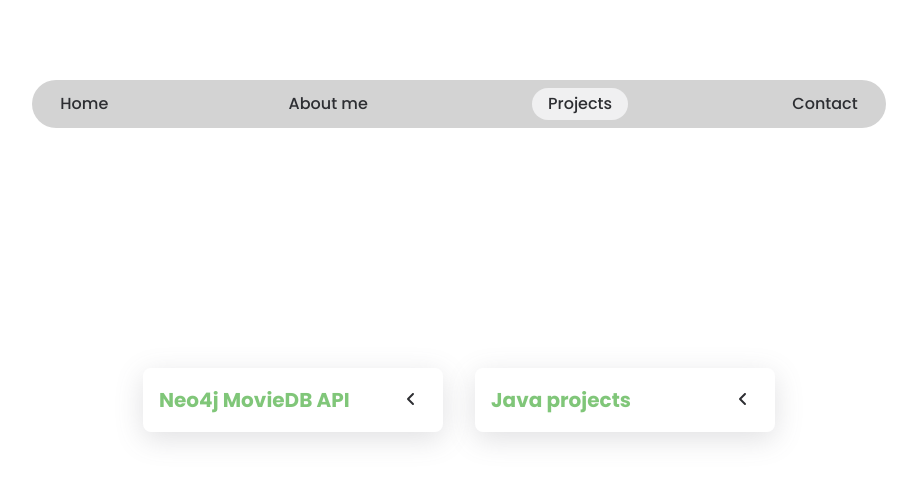
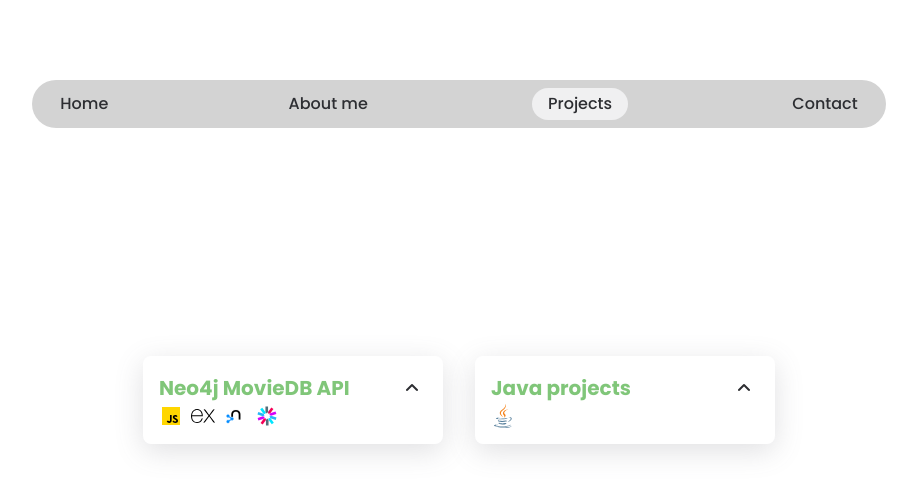
Before and after one commit to BartoszBrodowski/old-portfolio, a React (Vite) app: page /#/projects in a window 1280 px wide. Shown: the top 494 px of the page, without its empty margins (181-1098 px from the left). Built offline with nearby package versions, Linux system fonts and the light colour scheme.

Commit message:
Fix project card animation, Add techstack to projects

```diff
--- a/src/components/Projects/ProjectCard.tsx
+++ b/src/components/Projects/ProjectCard.tsx
@@ -12,6 +12,7 @@ type ProjectCardProps = {
   setClickedId: (id: number) => void;
   id: number;
   clickedId: number;
+  techStack: string[];
 };
 
 const ProjectCard: React.FC<ProjectCardProps> = ({
@@ -22,6 +23,7 @@ const ProjectCard: React.FC<ProjectCardProps> = ({
   setClickedId,
   id,
   clickedId,
+  techStack,
 }) => {
   const handleClick = () => {
     if (isClicked && clickedId === id) {
@@ -34,44 +36,58 @@ const ProjectCard: React.FC<ProjectCardProps> = ({
     <motion.div
       transition={{ layout: { duration: durationTime, type: "spring" } }}
       layout
-      className="max-w-[500px] shadow-card rounded-lg"
+      className="max-w-[530px] shadow-card rounded-lg p-4"
     >
-      <motion.div className="p-4">
+      <motion.div layout="position">
         <motion.div
           layout="position"
           onClick={() => handleClick()}
           className="flex justify-between items-center cursor-pointer"
         >
-          <motion.h2
-            className="font-bold text-xl text-main-green"
-            layout="position"
-          >
+          <motion.h2 className="font-bold text-xl text-main-green">
             {title}
           </motion.h2>
           <motion.button
             className="w-8 h-8"
-            animate={clickedId === id ? { rotate: -90 } : { rotate: 0 }}
-            layout="position"
+            animate={clickedId === id ? { rotate: -90 } : { rotate: 90 }}
+            layout
           >
             <FontAwesomeIcon icon={faAngleLeft} />
           </motion.button>
         </motion.div>
+        <motion.div className="flex items-center gap-2" layout="position">
+          {Object.entries(techStack).map(([key, value]) => (
+            <motion.img
+              className="w-6"
+              layout="position"
+              src={`${value}`}
+              alt={`${key} logo`}
+            />
+          ))}
+        </motion.div>
       </motion.div>
       {isClicked && (
         <motion.div
-          className="flex flex-col gap-4 p-4"
+          className="flex flex-col gap-4 mt-4"
           initial={{ opacity: 0 }}
           animate={{ opacity: 1 }}
           transition={{ duration: durationTime }}
         >
           <motion.p>{description}</motion.p>
+          <motion.div className="flex items-center gap-2">
+            <img
+              className="w-6"
+              src="src/assets/images/Github.svg"
+              alt="Github logo"
+            />
             <motion.a
-            className="hover:text-linkedin-blue"
+              className="text-linkedin-blue hover:underline"
               href={link}
               target="_blank"
             >
               {link}
             </motion.a>
+          </motion.div>
         </motion.div>
       )}
     </motion.div>
--- a/src/components/Projects/index.tsx
+++ b/src/components/Projects/index.tsx
@@ -3,25 +3,31 @@ import ProjectCard from "./ProjectCard";
 
 const Projects = () => {
   const [clickedId, setClickedId] = useState(-1);
-  const techStackImages = [
-    {
-      neo4j: "src/assets/images/Neo4j.svg",
-      javascript: "src/assets/images/JavaScript.svg",
-      express: "src/assets/images/ExpressJS.svg",
-      java: "src/assets/images/Java.svg",
-    },
-  ];
+  const techStackImages = {
+    neo4j: "src/assets/images/Neo4j.svg",
+    javascript: "src/assets/images/JavaScript.svg",
+    express: "src/assets/images/ExpressJS.svg",
+    java: "src/assets/images/Java.svg",
+    jwt: "src/assets/images/JWT.svg",
+  };
   const projects = [
     {
       title: "Neo4j MovieDB API",
       description:
         "MovieDB API project created with ExpressJS and JavaScript. It utilizes JWT to authenticate whether the user is logged in and able to access the data. All the data was stored inside Neo4j graph database.",
+      techstack: [
+        techStackImages.javascript,
+        techStackImages.express,
+        techStackImages.neo4j,
+        techStackImages.jwt,
+      ],
       link: "https://github.com/BartoszBrodowski/neo4j-moviedb-api",
     },
     {
       title: "Java projects",
       description:
         "Repository of Java projects from university classes. They allowed me to get a solid understanding of topics such as encapsulation, abstract classed, inheritance and rules of proper OOP. After the course I feel very confident in my ability to write clean Java code. (There's not many commits as the work was mostly done at the university and the time was limited).",
+      techstack: [techStackImages.java],
       link: "https://github.com/BartoszBrodowski/java-uni.git",
     },
   ];
@@ -37,6 +43,7 @@ const Projects = () => {
             isClicked={clickedId === index}
             setClickedId={setClickedId}
             clickedId={clickedId}
+            techStack={project.techstack}
           />
         </div>
       ))}
--- a/tailwind.config.js
+++ b/tailwind.config.js
@@ -1,46 +1,47 @@
 /** @type {import('tailwindcss').Config} */
 export default {
-	content: ['./index.html', './src/**/*.{js,ts,jsx,tsx}'],
+  content: ["./index.html", "./src/**/*.{js,ts,jsx,tsx}"],
   theme: {
     extend: {
       colors: {
-				'main-black': '#2d2e32',
-				'main-white': '#f2eded',
-				'main-offwhite': '#f0f0f1',
-				'main-green': '#80c679',
-				'main-gray': '#d3d3d3',
-				'linkedin-blue': '#0a66c2',
+        "main-black": "#2d2e32",
+        "main-white": "#f2eded",
+        "main-offwhite": "#f0f0f1",
+        "main-green": "#80c679",
+        "main-gray": "#d3d3d3",
+        "linkedin-blue": "#0a66c2",
+        "galactic-reborn-purple": "#6f5bde",
       },
       fontFamily: {
-				poppins: ['Poppins', 'sans-serif'],
+        poppins: ["Poppins", "sans-serif"],
       },
       boxShadow: {
-				card: 'rgba(100, 100, 111, 0.2) 0px 7px 29px 0px',
+        card: "rgba(100, 100, 111, 0.2) 0px 7px 29px 0px",
       },
       backgroundImage: {
-				'profile-image': 'url(./src//assets/images/shina.png)',
+        "profile-image": "url(./src//assets/images/shina.png)",
       },
       keyframes: {
-				'image-flow': {
-					'0%, 100%': {
-						'border-radius': '60% 40% 30% 70% / 60% 30% 70% 40%',
+        "image-flow": {
+          "0%, 100%": {
+            "border-radius": "60% 40% 30% 70% / 60% 30% 70% 40%",
           },
-					'50%': {
-						'border-radius': '30% 60% 70% 40% / 50% 60% 30% 60%',
+          "50%": {
+            "border-radius": "30% 60% 70% 40% / 50% 60% 30% 60%",
           },
         },
-				'status-glow': {
-					'0%': {
-						'box-shadow': '0 0 0 0 rgba(36, 171, 30, 0.5)',
+        "status-glow": {
+          "0%": {
+            "box-shadow": "0 0 0 0 rgba(36, 171, 30, 0.5)",
           },
-					'50%': {
-						'box-shadow': '0 0 10px 8px rgba(36, 171, 30, 0)',
+          "50%": {
+            "box-shadow": "0 0 10px 8px rgba(36, 171, 30, 0)",
           },
         },
       },
       animation: {
-				'image-flow': 'image-flow 8s ease-in-out infinite',
-				'status-glow': 'status-glow 2s ease-in-out infinite',
+        "image-flow": "image-flow 8s ease-in-out infinite",
+        "status-glow": "status-glow 2s ease-in-out infinite",
       },
     },
   },
```
Also changed, not shown: src/assets/images/JWT.svg (added), src/assets/images/JavaScript.svg (added). Lines whose indentation alone changed are shown as unchanged.
